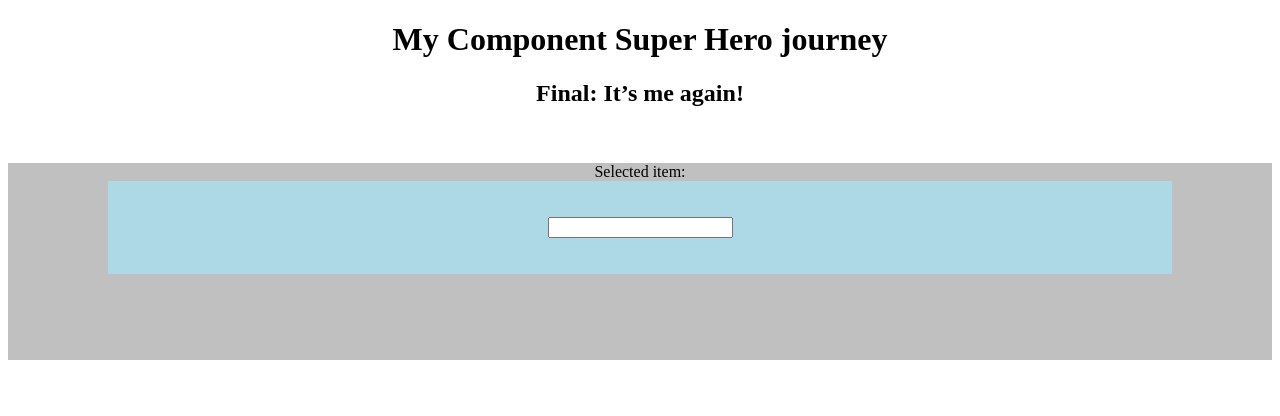
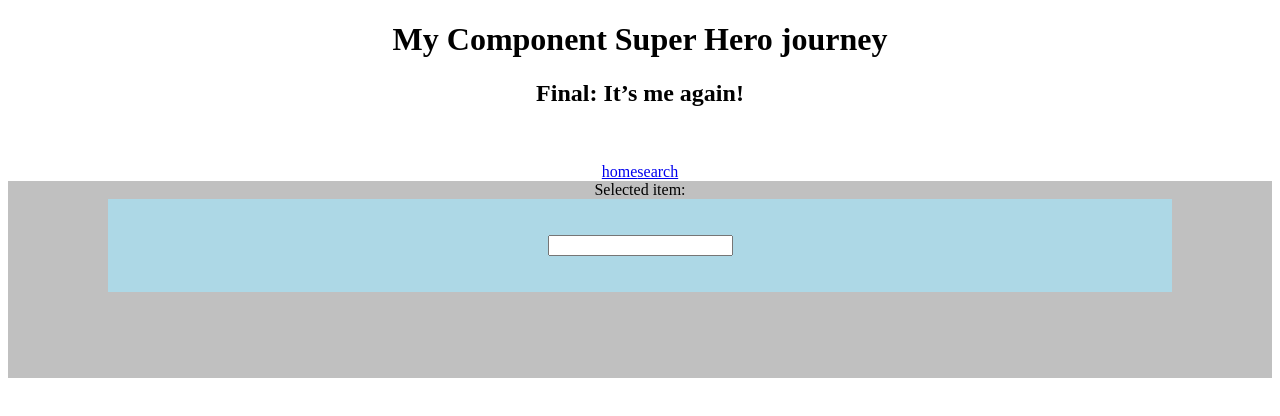
Before and after one commit to mrman888/component-based-architecture-demo, an Angular app: page /search in a window 1280 px wide. Shown: the top 416 px of the page. Built offline with nearby package versions, Linux system fonts and the light colour scheme.

Commit message:
added wildcard

```diff
--- a/src/app/app-routing.module.ts
+++ b/src/app/app-routing.module.ts
@@ -6,6 +6,10 @@ const routes: Routes = [
     path: '',
     redirectTo: '/search',
     pathMatch: 'full'
+  },
+  {
+    path: '**',
+    redirectTo: '/search',
   }
 ];
 
--- a/src/app/app.component.html
+++ b/src/app/app.component.html
@@ -10,5 +10,7 @@
       </h2>
 
     <br><br>
+    <a routerLink="/" routerLinkActive="active">home</a>
+    <a routerLink="/search" routerLinkActive="active">search</a>
     <router-outlet></router-outlet>
   </div>
--- a/src/app/app.module.ts
+++ b/src/app/app.module.ts
@@ -12,8 +12,8 @@ import { SearchComponent } from './search/search.component';
   ],
   imports: [
     BrowserModule,
+    SearchModule,
     AppRoutingModule,
-    SearchModule
   ],
   providers: [],
   bootstrap: [AppComponent]
```
